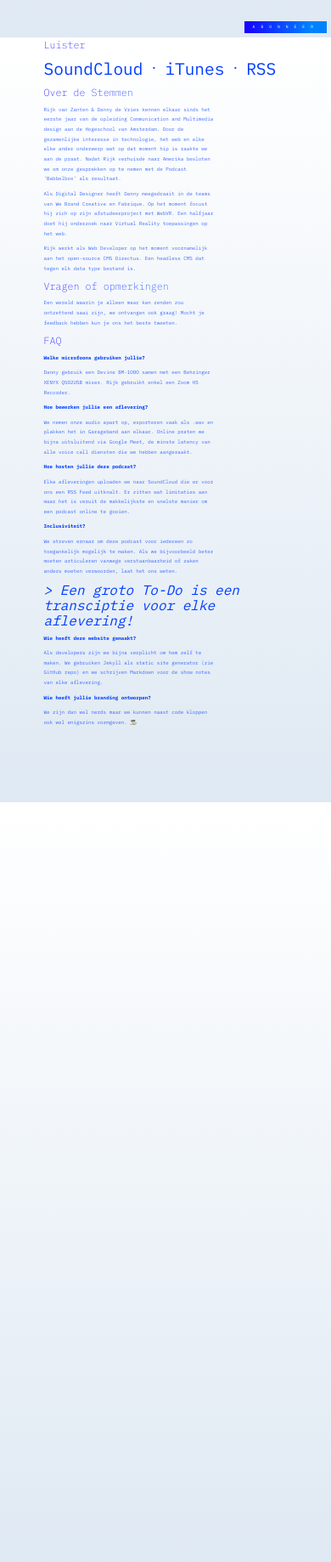
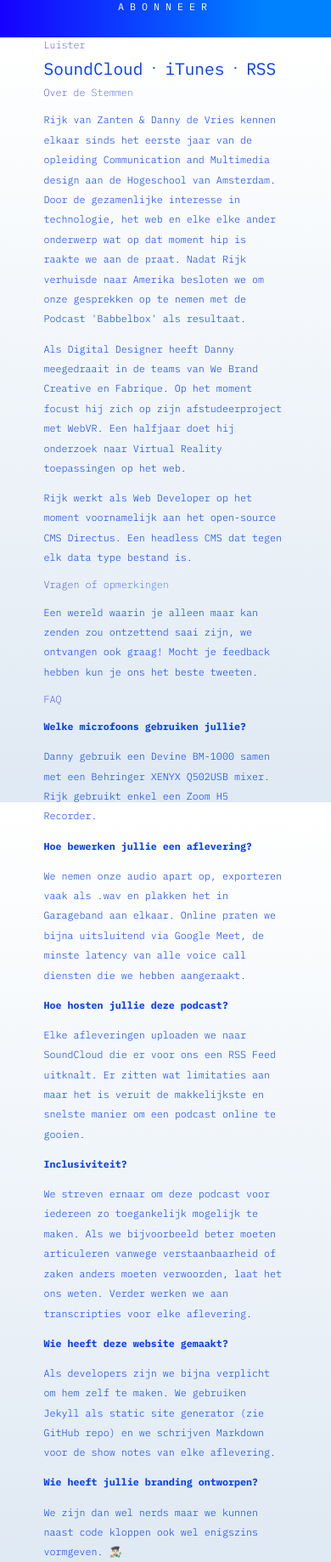
Before and after one commit to dandevri/babbelbox, a Jekyll site: the page built from index.html, in a window 390 px wide. Shown: the part 856-2694 px from the top of the page at 85% size. Built offline with Jekyll 4.4.1, drawn with Linux system fonts in a browser that asks for light colours.

Commit message:
Add mobile css styling

```diff
--- a/_includes/faq.html
+++ b/_includes/faq.html
@@ -13,8 +13,7 @@
   is veruit de makkelijkste en snelste manier om een podcast online te gooien. </p>
 
 <p><strong>Inclusiviteit?</strong></p>
-<p>We streven ernaar om deze podcast voor iedereen zo toegankelijk mogelijk te maken. Als we bijvoorbeeld beter moeten articuleren vanwege verstaanbaarheid of zaken anders moeten verwoorden, laat het ons weten.</p>
-<em> > Een groto To-Do is een transciptie voor elke aflevering!</em>
+<p>We streven ernaar om deze podcast voor iedereen zo toegankelijk mogelijk te maken. Als we bijvoorbeeld beter moeten articuleren vanwege verstaanbaarheid of zaken anders moeten verwoorden, laat het ons weten. Verder werken we aan transcripties voor elke aflevering.</p>
 
 <p><strong>Wie heeft deze website gemaakt?</strong></p>
 <p>Als developers zijn we bijna verplicht om hem zelf te maken. We gebruiken Jekyll als static site generator (zie GitHub repo) en we schrijven Markdown voor de show notes van elke aflevering.</p>
--- a/css/config/typography.css
+++ b/css/config/typography.css
@@ -33,4 +33,7 @@
   header h2 {
     font-size: 4vw;
   }
+  p {
+    font-size: 3vw;
+  }
 }
```
Also changed, not shown: css/components/button.css (+13 -0 lines), css/config/layout.css (+9 -9 lines).
